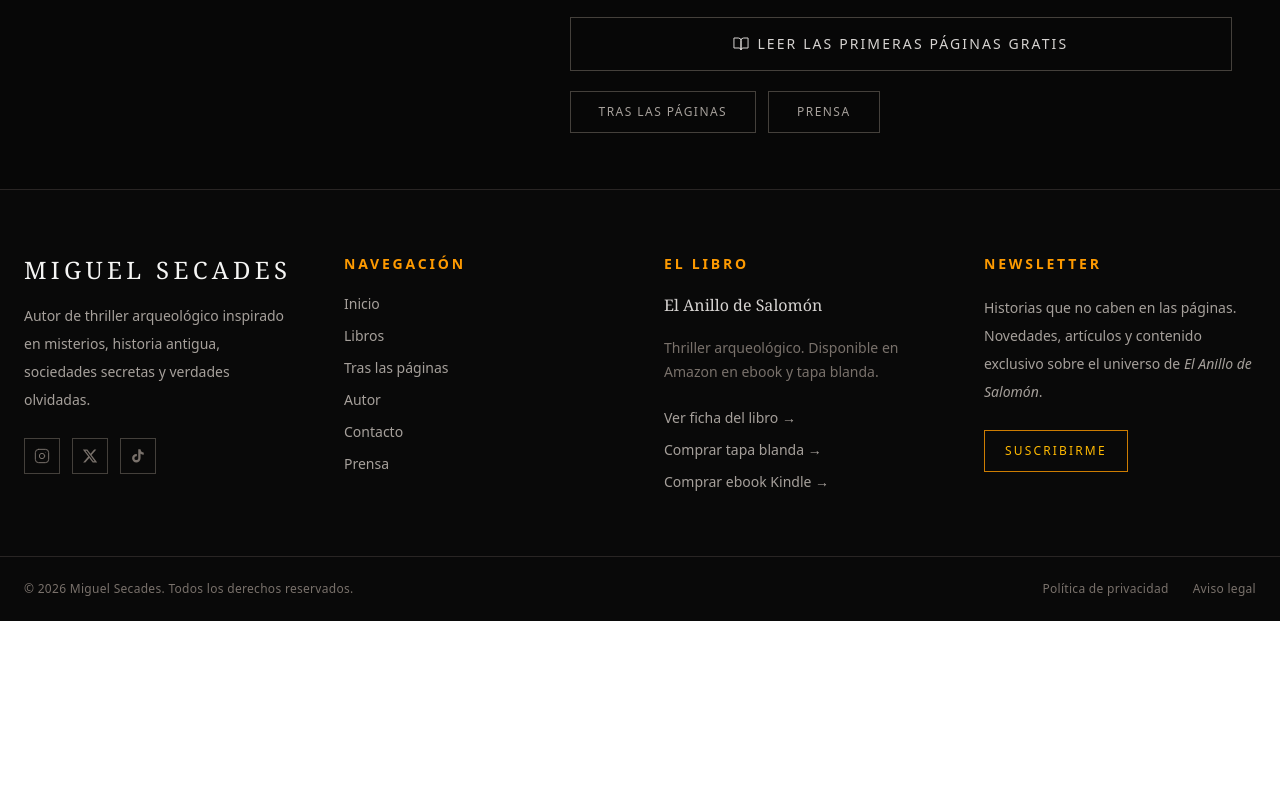
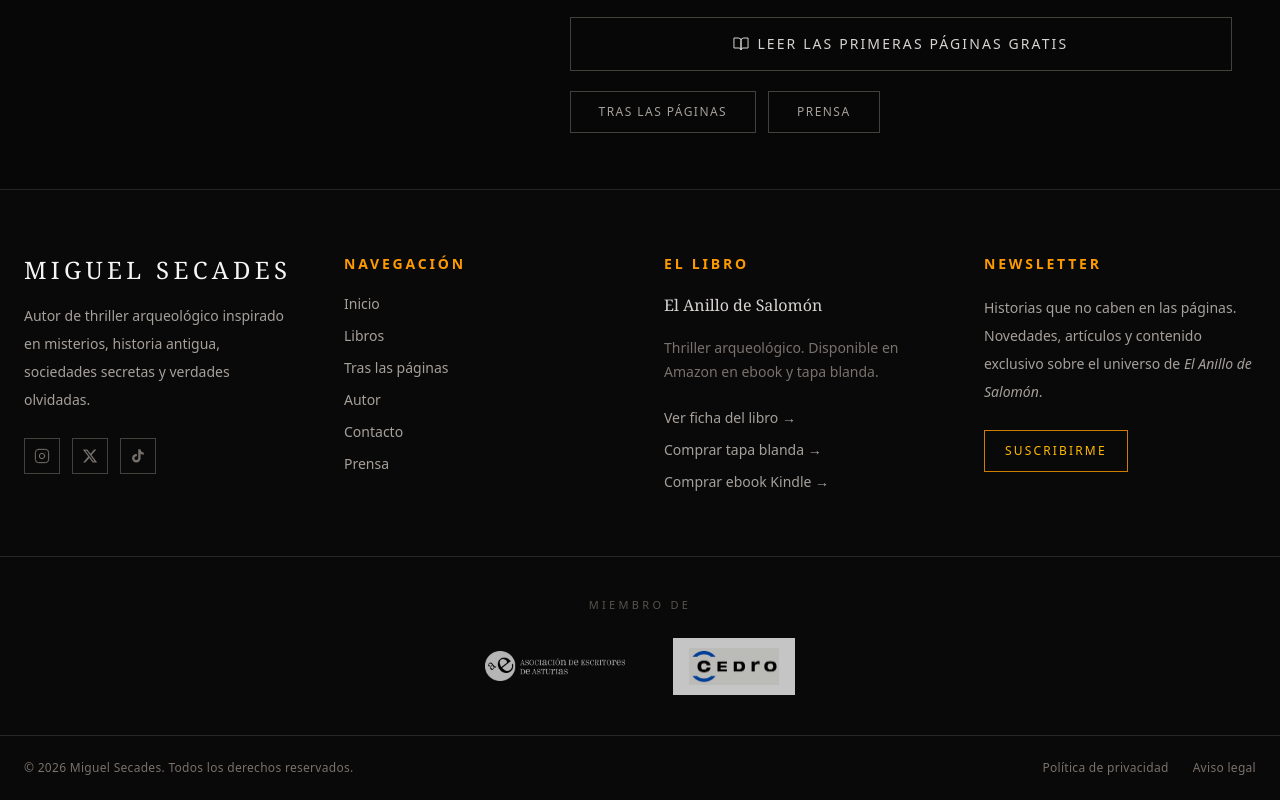
Before and after one commit to MiguelSecadesBYU/miguel-web-platform, a Next.js app: page /books in a window 1280 px wide. Shown: the part 1802-2602 px from the top of the page. Before the commit the page ends 2423 px from the top, so only its background shows below. Built offline with nearby package versions, Linux system fonts and the light colour scheme.

Commit message:
logos de cedro y AEA

```diff
--- a/src/app/layout.tsx
+++ b/src/app/layout.tsx
@@ -13,7 +13,7 @@ export const metadata: Metadata = {
   openGraph: {
     title: "Miguel Secades · Autor",
     description:
-      "Autor de El Anillo de Salomón. Thriller arqueológico desde Madrid hasta Jerusalén, Babilonia y Axum.",
+      "Autor de El Anillo de Salomón. Thriller arqueológico desde Gijón hasta Jerusalén, Babilonia y Axum.",
     url: "https://miguelsecades.com",
     siteName: "Miguel Secades",
     locale: "es_ES",
--- a/src/components/Footer.tsx
+++ b/src/components/Footer.tsx
@@ -1,4 +1,5 @@
 import Link from "next/link";
+import Image from "next/image";
 
 const socialLinks = [
   {
@@ -29,6 +30,27 @@ const socialLinks = [
         <path d="M19.59 6.69a4.83 4.83 0 0 1-3.77-4.25V2h-3.45v13.67a2.89 2.89 0 0 1-2.88 2.5 2.89 2.89 0 0 1-2.89-2.89 2.89 2.89 0 0 1 2.89-2.89c.28 0 .54.04.79.1V9.01a6.33 6.33 0 0 0-.79-.05 6.34 6.34 0 0 0-6.34 6.34 6.34 6.34 0 0 0 6.34 6.34 6.34 6.34 0 0 0 6.33-6.34V8.69a8.18 8.18 0 0 0 4.78 1.52V6.75a4.85 4.85 0 0 1-1.01-.06z" />
       </svg>
     ),
+  },
+];
+
+// Coloca los dos archivos de imagen que ya tienes en /public/logos/
+// (aea.png y cedro.jpg) — o cambia estas rutas si prefieres otros nombres.
+const trustLogos = [
+  {
+    label: "Asociación de Escritores de Asturias",
+    href: "#", // TODO: pon aquí la URL real de la AEA
+    src: "/logos/aea.png",
+    width: 140,
+    height: 30,
+    card: false, // el PNG ya es blanco/negro sobre transparente, funciona directo en fondo oscuro
+  },
+  {
+    label: "CEDRO",
+    href: "https://www.cedro.org",
+    src: "/logos/cedro.jpg",
+    width: 90,
+    height: 38,
+    card: true, // el JPG tiene fondo gris claro sólido, necesita tarjeta clara para no chocar
   },
 ];
 
@@ -138,6 +160,42 @@ export default function Footer() {
         </div>
       </div>
 
+      {/* TRUST LOGOS */}
+      <div className="border-t border-stone-800">
+        <div className="mx-auto max-w-7xl px-6 py-10">
+          <p className="mb-6 text-center text-[11px] uppercase tracking-[0.3em] text-stone-600">
+            Miembro de
+          </p>
+          <div className="flex flex-wrap items-center justify-center gap-x-12 gap-y-6">
+            {trustLogos.map((logo) =>
+              logo.card ? (
+                <a
+                  key={logo.label}
+                  href={logo.href}
+                  target="_blank"
+                  rel="noopener noreferrer"
+                  aria-label={logo.label}
+                  className="flex items-center bg-stone-100 px-4 py-2.5 opacity-80 transition hover:opacity-100"
+                >
+                  <Image src={logo.src} alt={logo.label} width={logo.width} height={logo.height} />
+                </a>
+              ) : (
+                <a
+                  key={logo.label}
+                  href={logo.href}
+                  target="_blank"
+                  rel="noopener noreferrer"
+                  aria-label={logo.label}
+                  className="flex items-center opacity-70 transition hover:opacity-100"
+                >
+                  <Image src={logo.src} alt={logo.label} width={logo.width} height={logo.height} />
+                </a>
+              )
+            )}
+          </div>
+        </div>
+      </div>
+
       {/* BOTTOM BAR */}
       <div className="border-t border-stone-800">
         <div className="mx-auto flex max-w-7xl flex-col items-center justify-between gap-4 px-6 py-6 text-xs tracking-wide text-stone-500 md:flex-row">
```
Also changed, not shown: public/logos/aea.png (added), public/logos/cedro.jpg (added).
